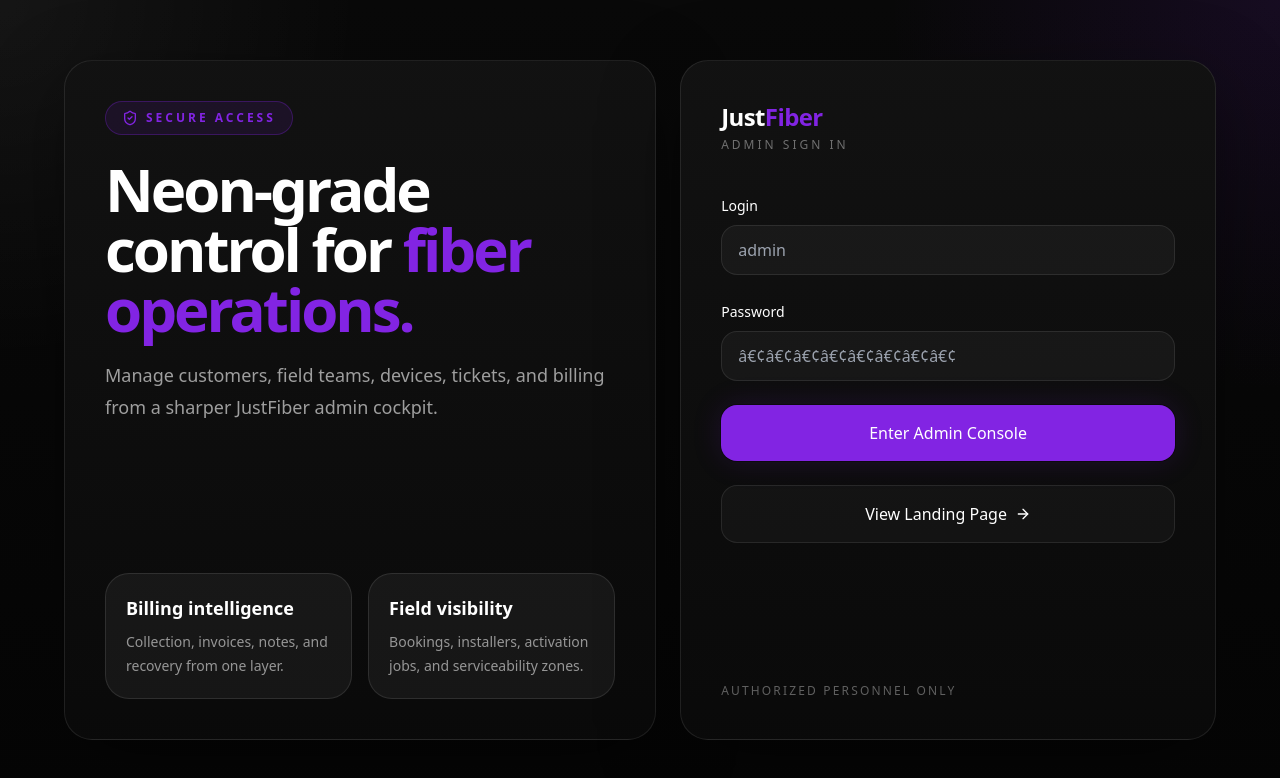
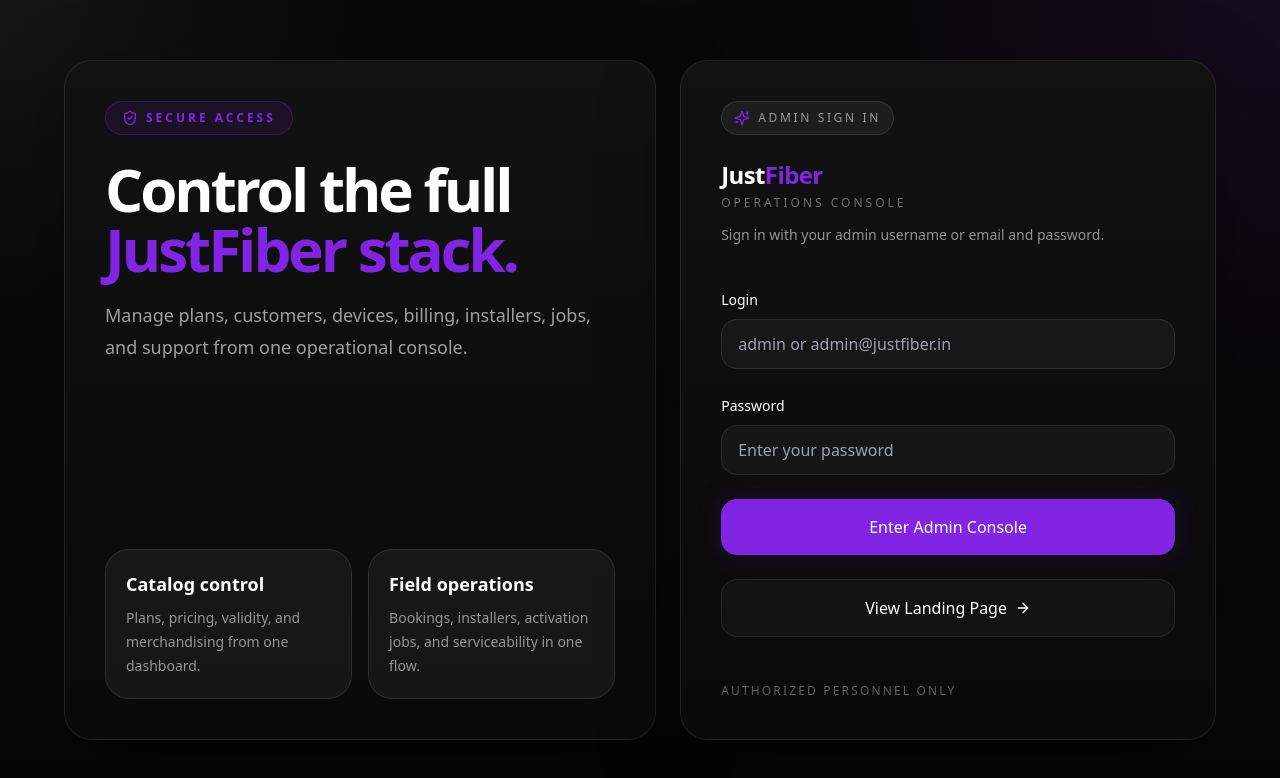
Before and after one commit to Netlayer-global/justfiber-platform, a Next.js app in the folder frontend/admin-basic/: page /auth/login in a window 1280 px wide. Shown: the top 778 px of the page. Built offline with nearby package versions, Linux system fonts and the light colour scheme.

Commit message:
Polish admin login experience

```diff
--- a/frontend/admin-basic/app/auth/login/page.tsx
+++ b/frontend/admin-basic/app/auth/login/page.tsx
@@ -1,10 +1,10 @@
 'use client'
 
 import Link from 'next/link'
-import { useState } from 'react'
+import { useEffect, useState } from 'react'
 import { useRouter } from 'next/navigation'
-import { ArrowRight, ShieldCheck } from 'lucide-react'
-import { adminAPI, setAuthToken } from '@/lib/api'
+import { ArrowRight, ShieldCheck, Sparkles } from 'lucide-react'
+import { adminAPI, getAuthToken, setAuthToken } from '@/lib/api'
 import { toast } from 'sonner'
 
 export default function LoginPage() {
@@ -12,6 +12,12 @@
   const [login, setLogin] = useState('')
   const [password, setPassword] = useState('')
   const [isLoading, setIsLoading] = useState(false)
+
+  useEffect(() => {
+    if (getAuthToken()) {
+      router.replace('/dashboard')
+    }
+  }, [router])
 
   async function handleSubmit(e: React.FormEvent) {
     e.preventDefault()
@@ -26,12 +32,12 @@
       if (res.success && res.data?.accessToken) {
         setAuthToken(res.data.accessToken)
         toast.success('Logged in')
-        router.push('/dashboard')
+        router.replace('/dashboard')
       } else {
-        toast.error(res.error || 'Login failed')
+        toast.error(typeof res.error === 'string' ? res.error : 'Login failed')
       }
     } catch (error: any) {
-      console.log('[login] Error:', error.message)
+      console.log('[login] Error:', error?.message || error)
       toast.error('Login failed')
     } finally {
       setIsLoading(false)
@@ -48,18 +54,18 @@
               Secure access
             </div>
             <h1 className="mt-6 text-5xl font-black tracking-[-0.05em] text-white md:text-6xl">
-              Neon-grade control for
-              <span className="text-[#8224E3]"> fiber operations.</span>
+              Control the full
+              <span className="text-[#8224E3]"> JustFiber stack.</span>
             </h1>
             <p className="mt-5 max-w-xl text-lg leading-8 text-white/60">
-              Manage customers, field teams, devices, tickets, and billing from a sharper JustFiber admin cockpit.
+              Manage plans, customers, devices, billing, installers, jobs, and support from one operational console.
             </p>
           </div>
 
           <div className="grid gap-4 md:grid-cols-2">
             {[
-              ['Billing intelligence', 'Collection, invoices, notes, and recovery from one layer.'],
-              ['Field visibility', 'Bookings, installers, activation jobs, and serviceability zones.'],
+              ['Catalog control', 'Plans, pricing, validity, and merchandising from one dashboard.'],
+              ['Field operations', 'Bookings, installers, activation jobs, and serviceability in one flow.'],
             ].map(([title, desc]) => (
               <div key={title} className="rounded-[24px] border border-white/10 bg-white/5 p-5">
                 <div className="text-lg font-semibold text-white">{title}</div>
@@ -71,10 +77,18 @@
 
         <form onSubmit={handleSubmit} className="card flex min-h-[680px] flex-col justify-between p-8 md:p-10">
           <div>
-            <div className="text-2xl font-black tracking-tight text-white">
+            <div className="inline-flex items-center gap-2 rounded-full border border-white/10 bg-white/5 px-3 py-2 text-xs uppercase tracking-[0.22em] text-white/55">
+              <Sparkles className="h-4 w-4 text-[#8224E3]" />
+              Admin sign in
+            </div>
+
+            <div className="mt-6 text-2xl font-black tracking-tight text-white">
               Just<span className="text-[#8224E3]">Fiber</span>
             </div>
-            <div className="mt-1 text-xs uppercase tracking-[0.25em] text-white/40">Admin sign in</div>
+            <div className="mt-1 text-xs uppercase tracking-[0.25em] text-white/40">Operations console</div>
+            <div className="mt-3 text-sm leading-6 text-white/55">
+              Sign in with your admin username or email and password.
+            </div>
 
             <div className="mt-10 space-y-6">
               <div className="space-y-2">
@@ -83,7 +97,7 @@
                   type="text"
                   value={login}
                   onChange={(e) => setLogin(e.target.value)}
-                  placeholder="admin"
+                  placeholder="admin or admin@justfiber.in"
                   className="input w-full"
                 />
               </div>
@@ -94,7 +108,7 @@
                   type="password"
                   value={password}
                   onChange={(e) => setPassword(e.target.value)}
-                  placeholder="â€¢â€¢â€¢â€¢â€¢â€¢â€¢â€¢"
+                  placeholder="Enter your password"
                   className="input w-full"
                 />
               </div>
@@ -103,7 +117,7 @@
                 {isLoading ? 'Signing in...' : 'Enter Admin Console'}
               </button>
 
-              <Link href="/" className="btn-secondary w-full py-4 text-base">
+              <Link href="/" className="btn-secondary inline-flex w-full py-4 text-base">
                 View Landing Page <ArrowRight className="ml-2 h-4 w-4" />
               </Link>
             </div>
--- a/frontend/admin-basic/components/dashboard-layout.tsx
+++ b/frontend/admin-basic/components/dashboard-layout.tsx
@@ -2,19 +2,31 @@
 
 import Link from 'next/link'
 import { usePathname, useRouter } from 'next/navigation'
-import { LogOut, Menu } from 'lucide-react'
+import {
+  Activity,
+  BarChart3,
+  Cable,
+  CreditCard,
+  HardDrive,
+  LogOut,
+  MapPinned,
+  Menu,
+  Ticket,
+  UserRound,
+  Wrench,
+} from 'lucide-react'
 import { clearAuthToken } from '@/lib/api'
 
 const NAV_ITEMS = [
-  { href: '/dashboard', label: 'Dashboard', icon: '📊' },
-  { href: '/plans', label: 'Plans', icon: '📋' },
-  { href: '/customers', label: 'Customers', icon: '👥' },
-  { href: '/billing', label: 'Billing', icon: '💳' },
-  { href: '/devices', label: 'Devices', icon: '🔌' },
-  { href: '/tickets', label: 'Tickets', icon: '🎫' },
-  { href: '/installers', label: 'Installers', icon: '🔧' },
-  { href: '/jobs', label: 'Jobs', icon: '📅' },
-  { href: '/serviceability', label: 'Serviceability', icon: '🗺️' },
+  { href: '/dashboard', label: 'Dashboard', icon: BarChart3 },
+  { href: '/plans', label: 'Plans', icon: Cable },
+  { href: '/customers', label: 'Customers', icon: UserRound },
+  { href: '/billing', label: 'Billing', icon: CreditCard },
+  { href: '/devices', label: 'Devices', icon: HardDrive },
+  { href: '/tickets', label: 'Tickets', icon: Ticket },
+  { href: '/installers', label: 'Installers', icon: Wrench },
+  { href: '/jobs', label: 'Jobs', icon: Activity },
+  { href: '/serviceability', label: 'Serviceability', icon: MapPinned },
 ]
 
 export function DashboardLayout({ children }: { children: React.ReactNode }) {
@@ -28,53 +40,53 @@
 
   return (
     <div className="flex h-screen bg-[#0a0e27]">
-      {/* Sidebar */}
-      <aside className="w-64 bg-[#111729] border-r border-[#2a2f4a] flex flex-col">
+      <aside className="w-64 border-r border-[#2a2f4a] bg-[#111729] flex flex-col">
         <div className="p-6 border-b border-[#2a2f4a]">
-          <h1 className="text-xl font-bold text-[#f0f4f8]">JustFiber</h1>
-          <p className="text-xs text-[#b4bcc4] mt-1">Admin Console</p>
+          <h1 className="text-xl font-bold text-[#f0f4f8]">
+            Just<span className="text-[#8224E3]">Fiber</span>
+          </h1>
+          <p className="mt-1 text-xs text-[#b4bcc4]">Admin Console</p>
         </div>
 
-        <nav className="flex-1 p-4 space-y-1">
-          {NAV_ITEMS.map((item) => (
+        <nav className="flex-1 space-y-1 p-4">
+          {NAV_ITEMS.map((item) => {
+            const Icon = item.icon
+            const isActive = pathname === item.href
+            return (
               <Link
                 key={item.href}
                 href={item.href}
-              className={`flex items-center gap-3 px-4 py-2 rounded text-sm font-medium transition-colors ${
-                pathname === item.href
-                  ? 'bg-[#0066cc] text-white'
-                  : 'text-[#b4bcc4] hover:text-[#f0f4f8] hover:bg-[#1a1f3a]'
+                className={`flex items-center gap-3 rounded px-4 py-2 text-sm font-medium transition-colors ${
+                  isActive
+                    ? 'bg-[#8224E3] text-white'
+                    : 'text-[#b4bcc4] hover:bg-[#1a1f3a] hover:text-[#f0f4f8]'
                 }`}
               >
-              <span>{item.icon}</span>
+                <Icon className="h-4 w-4" />
                 {item.label}
               </Link>
-          ))}
+            )
+          })}
         </nav>
 
         <div className="p-4 border-t border-[#2a2f4a]">
           <button
             onClick={handleLogout}
-            className="w-full flex items-center gap-2 px-4 py-2 text-sm font-medium text-[#b4bcc4] hover:text-[#f0f4f8] hover:bg-[#1a1f3a] rounded transition-colors"
+            className="w-full flex items-center gap-2 rounded px-4 py-2 text-sm font-medium text-[#b4bcc4] transition-colors hover:bg-[#1a1f3a] hover:text-[#f0f4f8]"
           >
-            <LogOut className="w-4 h-4" />
+            <LogOut className="h-4 w-4" />
             Logout
           </button>
         </div>
       </aside>
 
-      {/* Main */}
       <main className="flex-1 flex flex-col overflow-hidden">
-        {/* Topbar */}
-        <header className="bg-[#111729] border-b border-[#2a2f4a] px-6 py-4 flex items-center justify-between">
+        <header className="border-b border-[#2a2f4a] bg-[#111729] px-6 py-4 flex items-center justify-between">
           <h2 className="text-lg font-semibold text-[#f0f4f8]">Operations</h2>
-          <Menu className="w-5 h-5 text-[#b4bcc4] cursor-pointer" />
+          <Menu className="h-5 w-5 text-[#b4bcc4]" />
         </header>
 
-        {/* Content */}
-        <div className="flex-1 overflow-auto p-6">
-          {children}
-        </div>
+        <div className="flex-1 overflow-auto p-6">{children}</div>
       </main>
     </div>
   )
```
Lines whose indentation alone changed are shown as unchanged.
